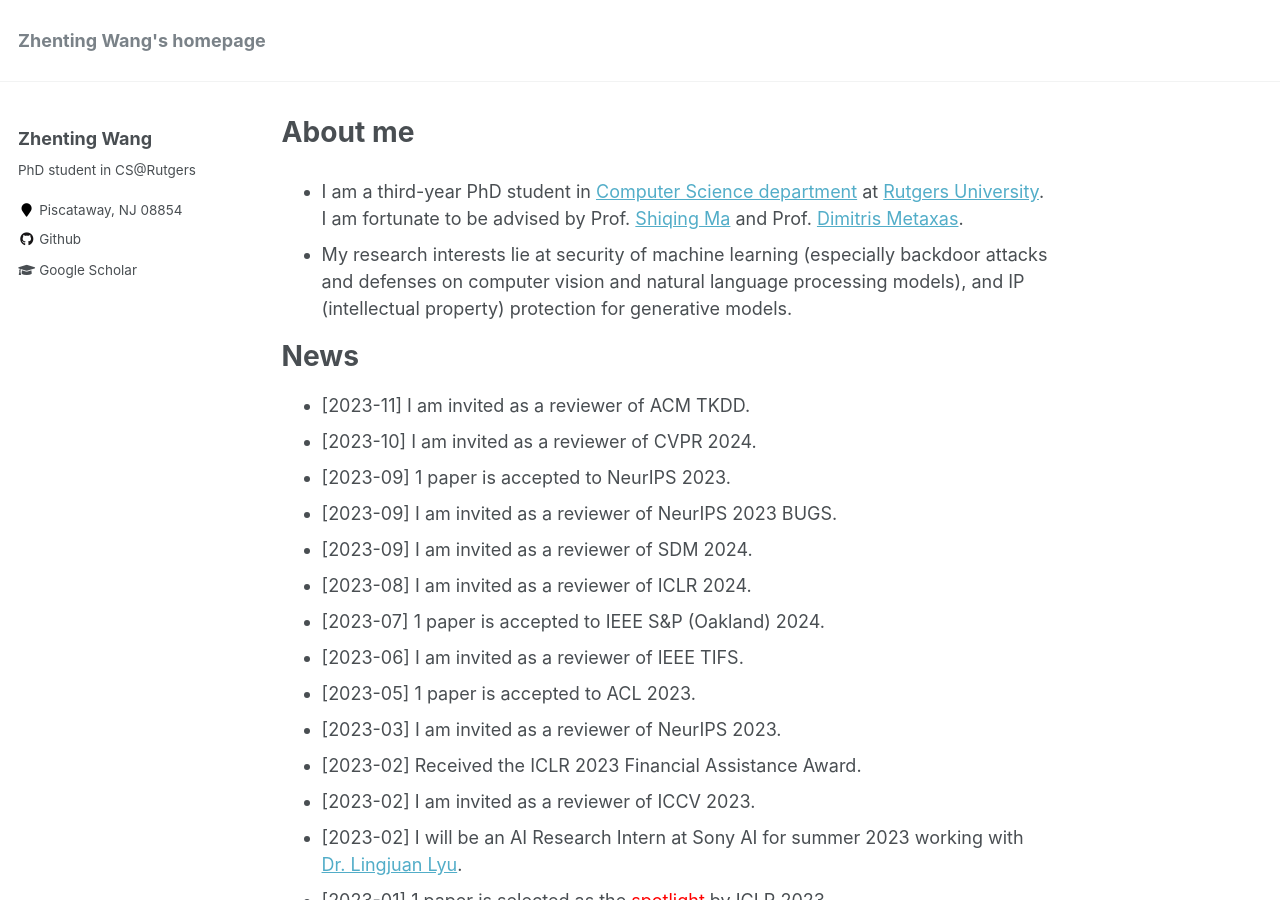
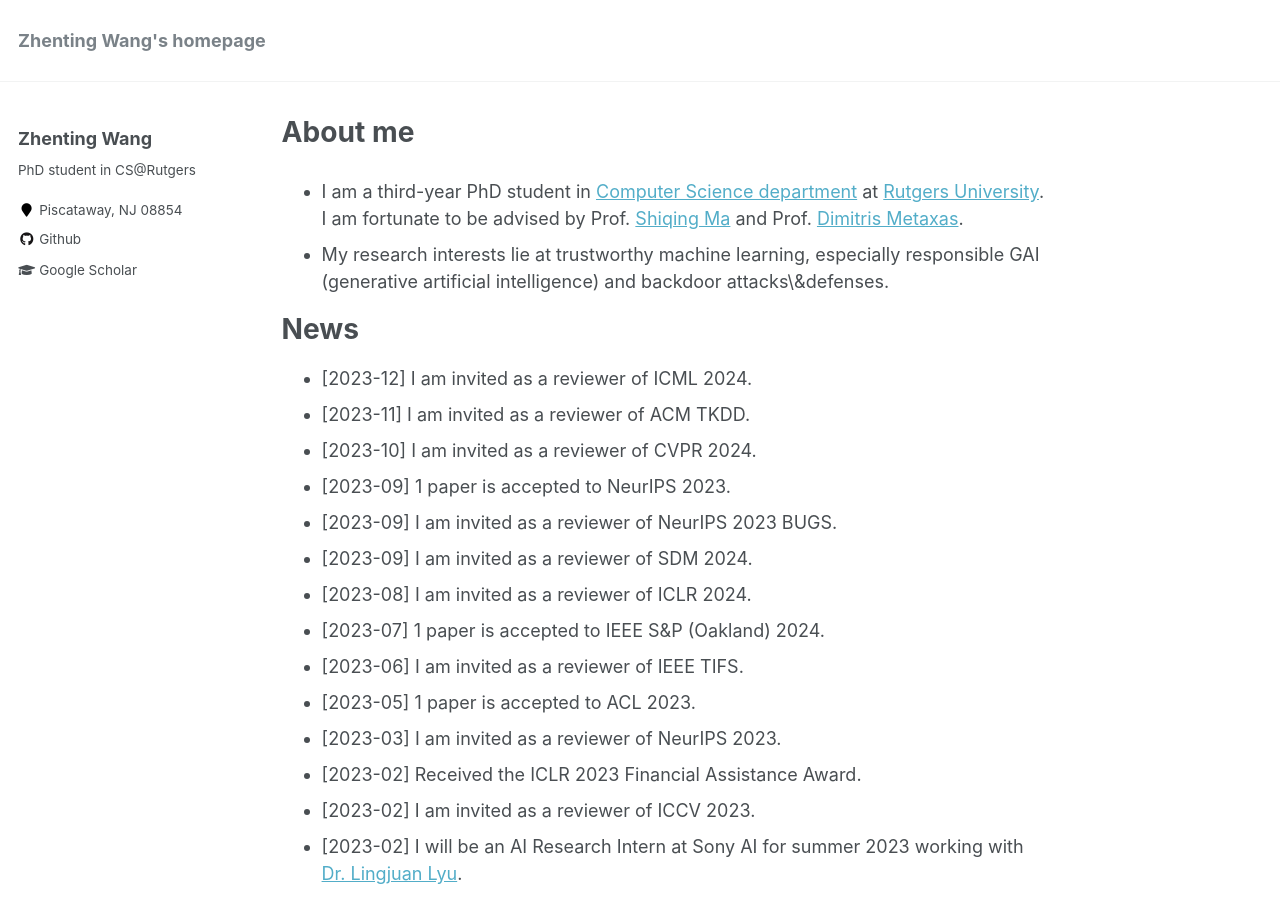
Before and after one commit to ZhentingWang/zhentingwang.github.io, a Jekyll site: the page built from _pages/about.md, in a window 1280 px wide and 900 px high. Built offline with Jekyll 4.4.1, drawn with Linux system fonts in a browser that asks for light colours; some of the changed text lies outside the part shown.

Commit message:
Update about.md

```diff
--- a/_pages/about.md
+++ b/_pages/about.md
@@ -9,10 +9,11 @@ redirect_from:
 ---
 
 * I am a third-year PhD student in [Computer Science department](https://www.cs.rutgers.edu/) at [Rutgers University](https://www.rutgers.edu/). I am fortunate to be advised by Prof. [Shiqing Ma](https://www.cs.rutgers.edu/~sm2283/) and Prof. [Dimitris Metaxas](https://people.cs.rutgers.edu/~dnm/).
-* My research interests lie at security of machine learning (especially backdoor attacks and defenses on computer vision and natural language processing models), and IP (intellectual property) protection for generative models.
+* My research interests lie at trustworthy machine learning, especially responsible GAI (generative artificial intelligence) and backdoor attacks\&defenses.
 
 News
 ======
+* [2023-12] I am invited as a reviewer of ICML 2024.
 * [2023-11] I am invited as a reviewer of ACM TKDD.
 * [2023-10] I am invited as a reviewer of CVPR 2024.
 * [2023-09] 1 paper is accepted to NeurIPS 2023.
@@ -97,7 +98,7 @@ Proceedings of the 28th ACM International Conference on Multimedia (**MM 2020 Or
 Service
 ======
 * Reviewer, International Conference on Learning Representations (ICLR), 2024
-* Reviewer, International Conference on Machine Learning (ICML), 2022, 2023
+* Reviewer, International Conference on Machine Learning (ICML), 2022, 2023, 2024
 * Reviewer, Conference on Neural Information Processing Systems (NeurIPS), 2022, 2023
 * Reviewer, IEEE/CVF Conference on Computer Vision and Pattern Recognition (CVPR), 2023, 2024
 * Reviewer, IEEE/CVF International Conference on Computer Vision (ICCV), 2023
```
